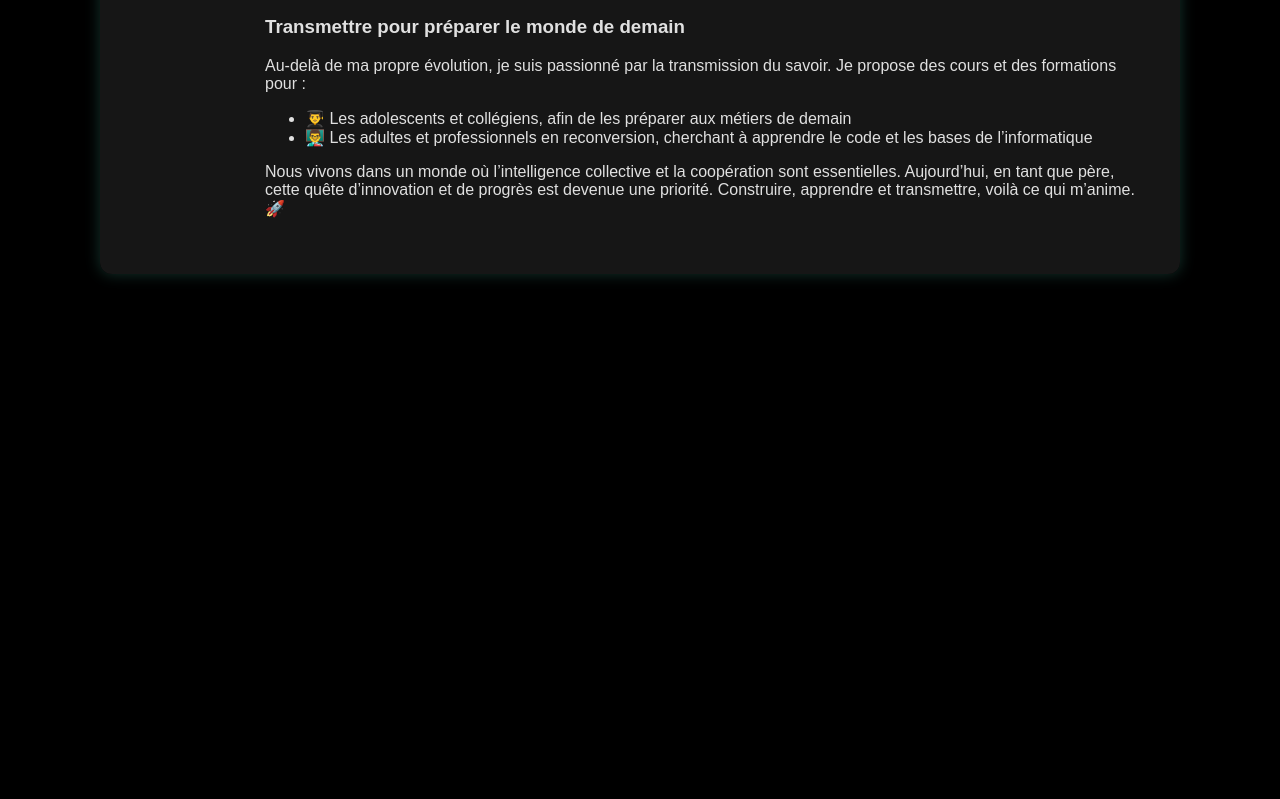
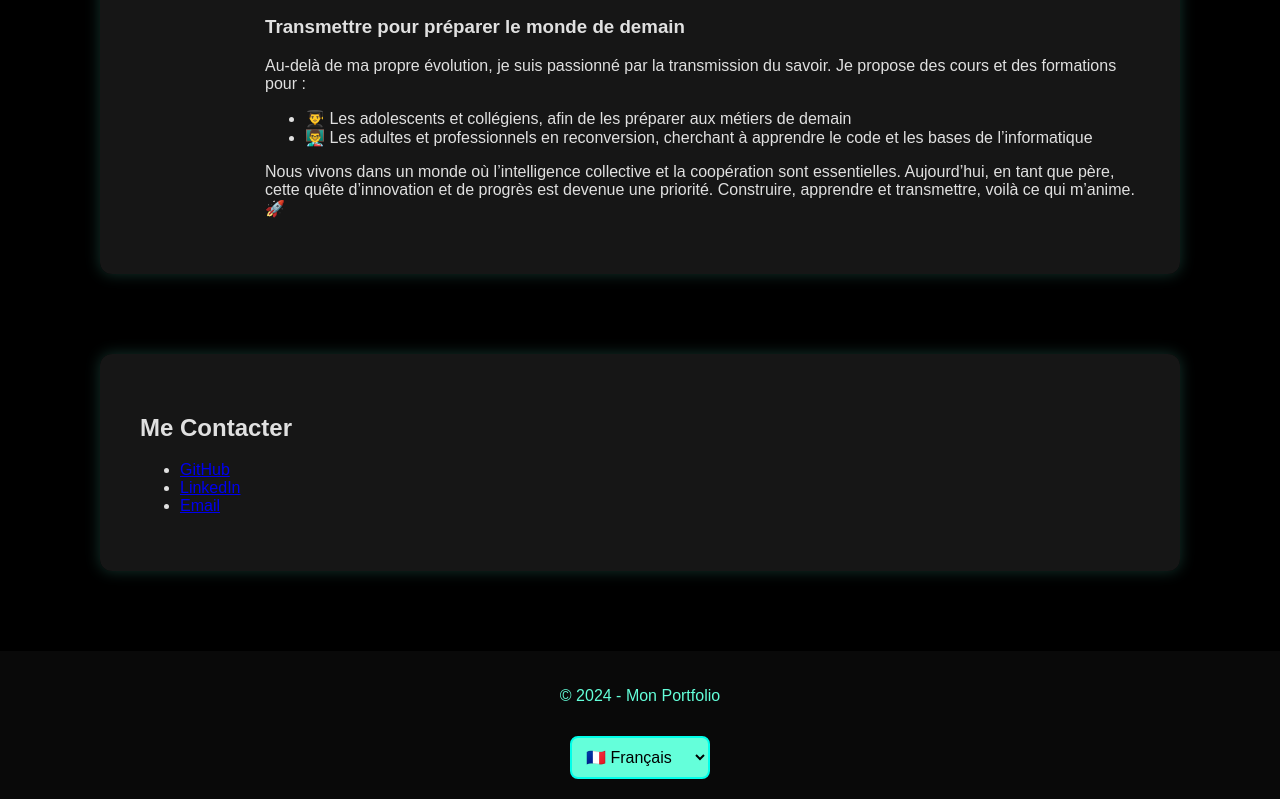
Before and after one commit to maori60/my_portfolio, a plain HTML site: page index.html in a window 1280 px wide. Shown: the part 1784-2583 px from the top of the page. Before the commit the page ends 2138 px from the top, so only its background shows below. Drawn offline with Linux system fonts and the light colour scheme.

Commit message:
update index

```diff
--- a/index.html
+++ b/index.html
@@ -69,5 +69,28 @@
             </div>
         </div>
     </section>
+
+    <section id="contact">
+        <h2 id="contact-title">Me Contacter</h2>
+        <ul>
+            <li><a href="https://github.com/maori60" target="_blank">GitHub</a></li>
+            <li><a href="https://www.linkedin.com/in/van-tien-bui-0b2944152" target="_blank">LinkedIn</a></li>
+            <li><a href="mailto:contact.vantienbui@gmail.com">Email</a></li>
+        </ul>
+    </section>
+
+    <footer>
+        <p>© 2024 - Mon Portfolio</p>
+        <div class="footer-controls">
+            <select id="language-select">
+                <option value="fr">🇫🇷 Français</option>
+                <option value="en">🇬🇧 English</option>
+                <option value="vi">🇻🇳 Tiếng Việt</option>
+                <option value="th">🇹🇭 ภาษาไทย</option>
+            </select>
+        </div>
+    </footer>
+
+    <script src="script.js"></script>
 </body>
 </html>
```
